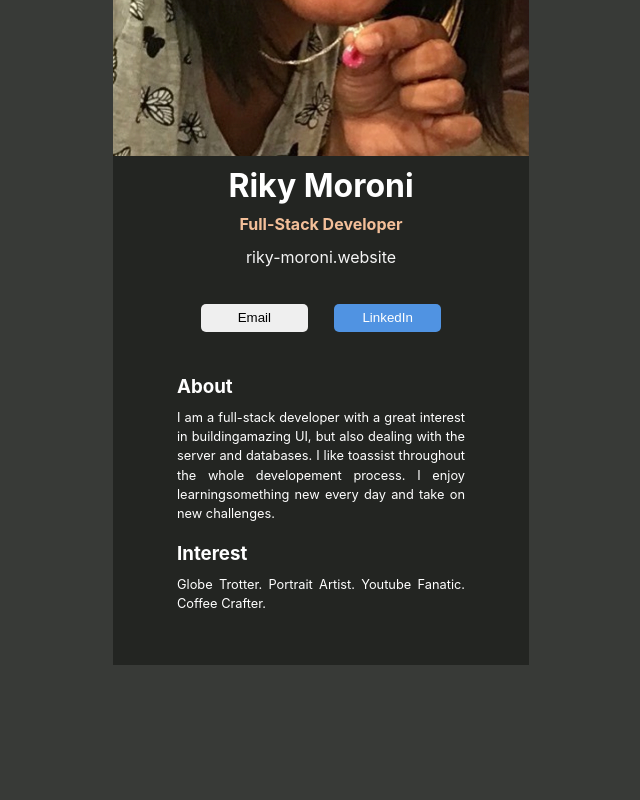
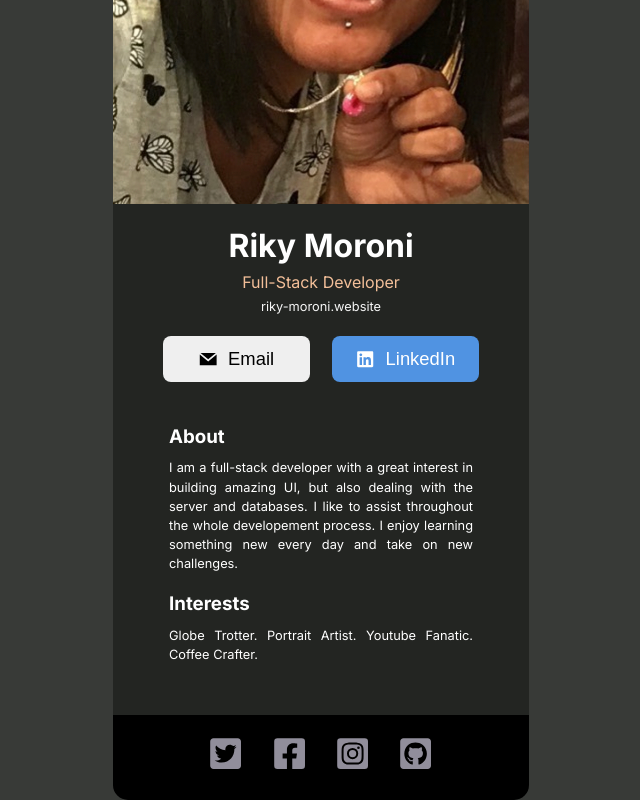
Before and after one commit to Riky5/react-exercise-1, a React (Create React App) app: page / in a window 1280 px wide. Shown: the part 267-1067 px from the top of the page, without its empty margins (319-959 px from the left). Before the commit the page ends 932 px from the top, so only its background shows below. Built offline with nearby package versions, Linux system fonts and the light colour scheme.

Commit message:
add footer component, icons, and styling

```diff
--- a/package.json
+++ b/package.json
@@ -8,6 +8,7 @@
     "@testing-library/user-event": "^13.5.0",
     "react": "^17.0.2",
     "react-dom": "^17.0.2",
+    "react-icons": "^4.3.1",
     "react-scripts": "5.0.0",
     "web-vitals": "^2.1.4"
   },
--- a/src/App.css
+++ b/src/App.css
@@ -1,7 +1,10 @@
+@import url('https://fonts.googleapis.com/css2?family=Inter:wght@400;700&display=swap');
+
 .App {
   text-align: center;
   margin: auto;
   max-width: 26em;
+  font-family: 'Inter', sans-serif;;
 }
 
 h3 {
--- a/src/App.js
+++ b/src/App.js
@@ -1,6 +1,7 @@
 import Header from './components/Header'
 import About from './components/About'
 import Interest from './components/Interest'
+import Footer from './components/Footer'
 import './App.css';
 
 function App() {
@@ -9,6 +10,7 @@ function App() {
       <Header />
       <About />
       <Interest />
+      <Footer />
     </div>
   );
 }
--- a/src/components/About.css
+++ b/src/components/About.css
@@ -3,7 +3,7 @@
   color: rgba(255, 255, 255);
   display: flex;
   flex-direction: column;
-  padding-inline: 4em;
+  padding-inline: 3.5em;
   text-align: justify;
 }
 
--- a/src/components/About.js
+++ b/src/components/About.js
@@ -4,7 +4,7 @@ export default function About() {
   return (
     <section className="about">
       <h3>About</h3>
-      <p>I am a full-stack developer with a great interest in buildingamazing UI, but also dealing with the server and databases. I like toassist throughout the whole developement process. I enjoy learningsomething new every day and take on new challenges.</p>
+      <p>I am a full-stack developer with a great interest in building amazing UI, but also dealing with the server and databases. I like to assist throughout the whole developement process. I enjoy learning something new every day and take on new challenges.</p>
     </section>
   )
 }
--- /dev/null
+++ b/src/components/Footer.css
@@ -0,0 +1,15 @@
+.footer {
+  display: flex;
+  justify-content: center;
+  align-items: center;
+  padding: 1.3em;
+  background-color: #000000;
+  color: rgb(145, 142, 155);
+  border-bottom-left-radius: 15px;
+  border-bottom-right-radius: 15px;
+}
+
+.footer p {
+  margin-inline: .4em;
+  font-size: 2.2em;
+}
--- /dev/null
+++ b/src/components/Footer.js
@@ -0,0 +1,13 @@
+import './Footer.css'
+import { FaTwitterSquare, FaFacebookSquare, FaInstagramSquare, FaGithubSquare } from 'react-icons/fa'
+
+export default function Footer() {
+  return (
+    <footer className="footer">
+      <p><FaTwitterSquare /></p>
+      <p><FaFacebookSquare /></p>
+      <p><FaInstagramSquare /></p>
+      <p><FaGithubSquare /></p>
+    </footer>
+  )
+}
--- a/src/components/Header.css
+++ b/src/components/Header.css
@@ -1,48 +1,63 @@
 .header {
   background-color: rgb(35, 37, 34);
   color: rgb(255, 255, 255);
-  border-top-left-radius: 20px;
-  border-top-right-radius: 20px;
+  border-top-left-radius: 15px;
+  border-top-right-radius: 15px;
   display: flex;
   flex-direction: column;
   align-items: center;
+  margin-top: 3em;
 }
 
-.header div {
-  display: flex;
-  justify-content: space-between;
-  margin: 1.5em;
+.profile-pic {
+  width: 100%;
+  border-top-left-radius: 15px;
+  border-top-right-radius: 15px;
 }
 
 .header h1 {
+  margin-top: .5em;
   margin-bottom: 0;
-  padding: .3em;
+  padding: .2em;
 }
 
 .header h4 {
   color: rgb(243, 191, 153);
-}
-
-.profile-pic {
-  width: 100%;
-  border-top-left-radius: 20px;
-  border-top-right-radius: 20px;
+  font-weight: 400;
 }
 
 .header p {
   color: rgb(245, 245, 245);
-  padding: .8em;
+  padding: .6em;
+  font-size: .8em;
+}
+
+.buttons-box {
+  display: flex;
+  margin: .9em 0 1.5em 0;
+  padding-inline: 3.5em;
 }
 
 button {
-  border-radius: 5px;
-  padding: .5em 1.2em;
+  /* background-color: rgb(250, 250, 250); */
+  color: rgb(0, 0, 0);
+  display: flex;
+  justify-content: center;
+  align-items: center;
+  border-radius: 8px;
   border: none;
-  margin-inline: 1em;
   width: 8em;
+  height: 2.5em;
+  font-size: 1.15em;
+  font-weight: 500;
 }
 
 header div *:where(:not(:first-child)) {
   background-color: rgb(80, 147, 226);
   color: rgba(255, 255, 255);
+  margin-left: 1.2em;
 }
+
+.linkedin, .email {
+  margin-right: .6em;
+}
--- a/src/components/Header.js
+++ b/src/components/Header.js
@@ -1,5 +1,7 @@
-import './Header.css'
-import profilePic from '../images/my-photo.jpg'
+import './Header.css';
+import profilePic from '../images/my-photo.jpg';
+import { FaLinkedin } from 'react-icons/fa';
+import { GrMail } from 'react-icons/gr';
 
 function Header() {
   return (
@@ -8,9 +10,9 @@ function Header() {
       <h1>Riky Moroni</h1>
       <h4>Full-Stack Developer</h4>
       <p>riky-moroni.website</p>
-      <div>
-        <button>Email</button>
-        <button>LinkedIn</button>
+      <div className='buttons-box'>
+        <button><GrMail className='email' />Email</button>
+        <button><FaLinkedin className='linkedin' />LinkedIn</button>
       </div>
     </header>
   )
--- a/src/components/Interest.css
+++ b/src/components/Interest.css
@@ -3,7 +3,7 @@
   color: rgba(255, 255, 255);
   display: flex;
   flex-direction: column;
-  padding-inline: 4em;
+  padding-inline: 3.5em;
   text-align: justify;
 }
 
--- a/src/components/Interest.js
+++ b/src/components/Interest.js
@@ -3,7 +3,7 @@ import './Interest.css'
 export default function Interest() {
   return (
     <section className="interest">
-      <h3>Interest</h3>
+      <h3>Interests</h3>
       <p>Globe Trotter. Portrait Artist. Youtube Fanatic. Coffee Crafter.</p>
     </section>
   )
```
Also changed, not shown: 1 other file (tests, documents, lock files or other folders).
